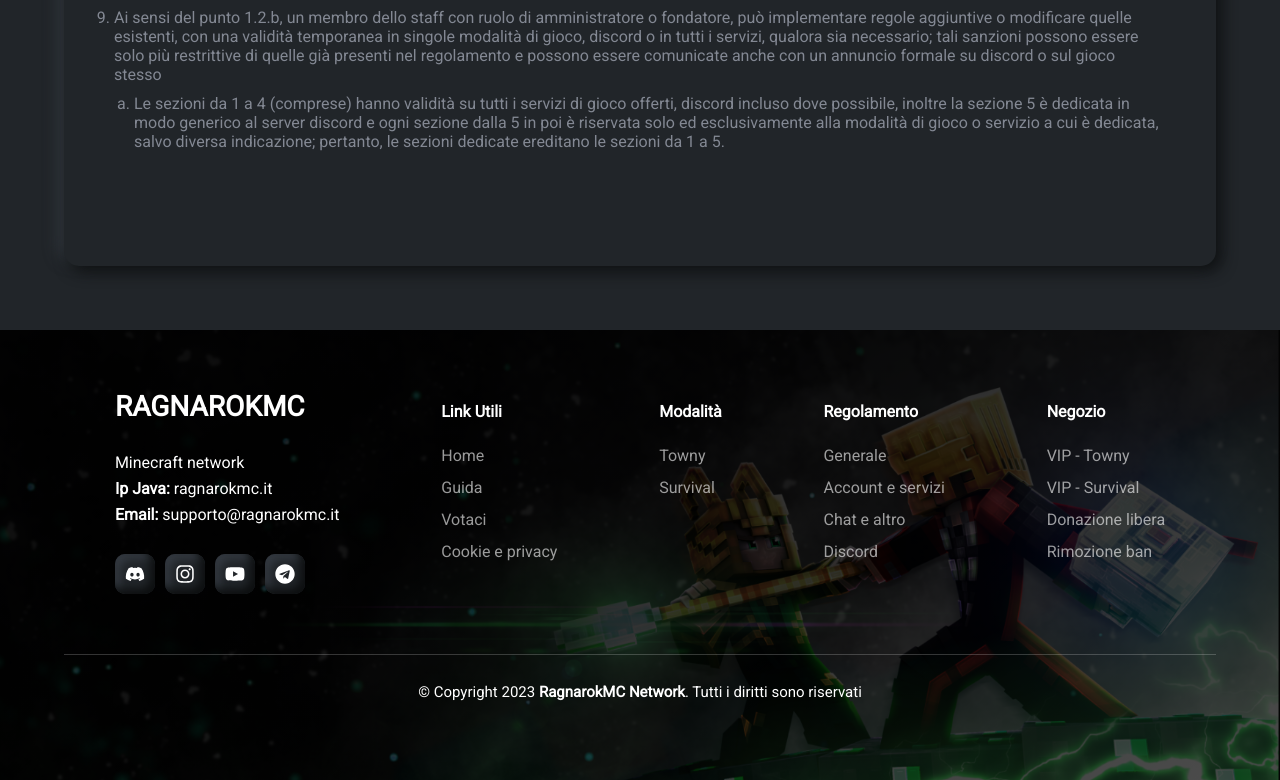
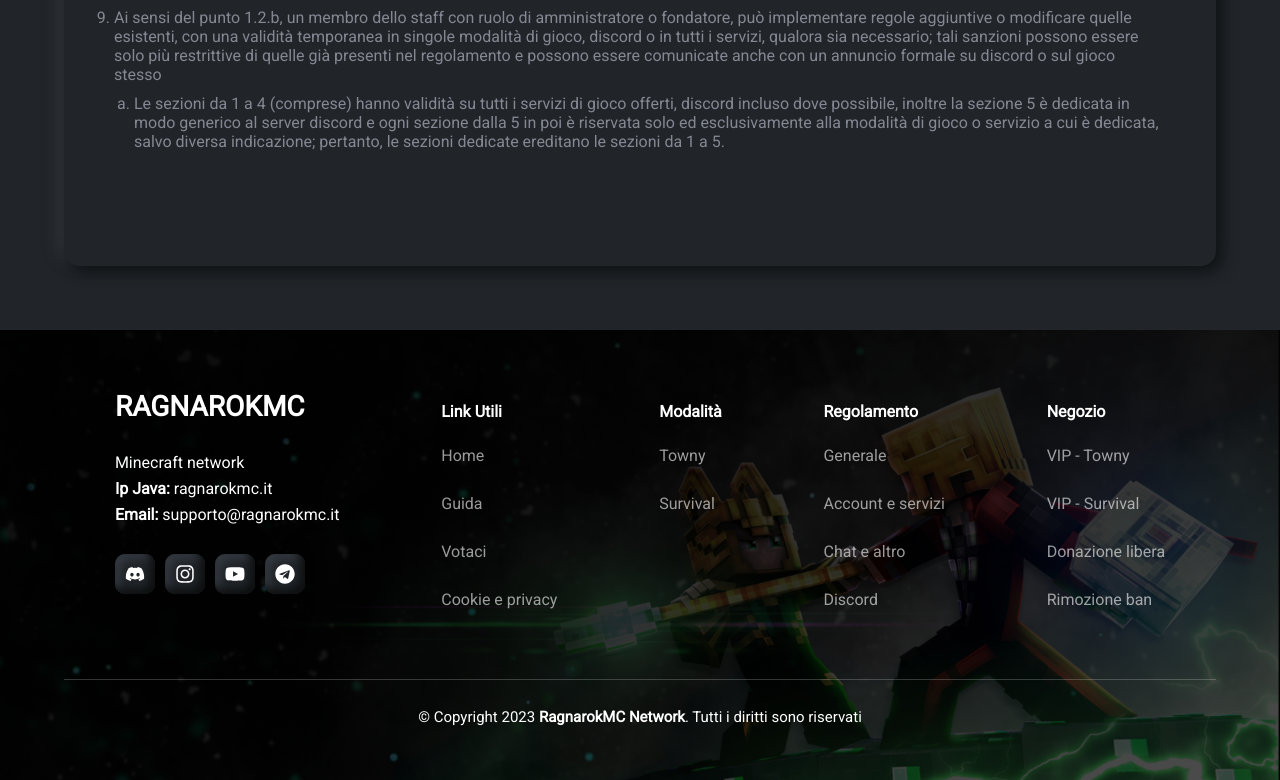
Before and after one commit to RagnarokMC-Network/website, a Next.js app: page /regolamento in a window 1280 px wide. Shown: the part 2585-3365 px from the top of the page. Built offline with nearby package versions, Linux system fonts and the light colour scheme.

Commit message:
+ Rules navigation, + Footer links

```diff
--- a/app/regolamento/page.tsx
+++ b/app/regolamento/page.tsx
@@ -1,6 +1,7 @@
 "use client";
 
-import { useState } from "react";
+import { usePathname, useSearchParams } from "next/navigation";
+import { useState, useEffect } from "react";
 
 import Hero from "@/components/Hero";
 import SectionDescriptor from "@/components/home/SectionDescriptor";
@@ -8,7 +9,34 @@ import SectionDescriptor from "@/components/home/SectionDescriptor";
 import styles from "./page.module.scss";
 
 const Regolamento = () => {
-  const [tab, setTab] = useState(0);
+  const searchParams = useSearchParams();
+  const section = searchParams.get("section");
+
+  const rulesTabs = [
+    "generale",
+    "account",
+    "chat",
+    "cheats",
+    "discord",
+    "towny",
+  ];
+
+  const [tab, setTab] = useState(
+    rulesTabs.indexOf(section ? section : "generale")
+  );
+
+  useEffect(() => {
+    if (section) {
+      let index = rulesTabs.indexOf(section);
+      setTab(index);
+    } else {
+      setTab(0);
+    }
+  }, []);
+
+  const changeTab = (id: number) => {
+    window.location.href = `/regolamento?section=${rulesTabs[id]}`;
+  };
 
   return (
     <main>
@@ -28,37 +56,37 @@ const Regolamento = () => {
           <div className={styles.tab}>
             <button
               className={tab == 0 ? styles.btnActive : ""}
-              onClick={() => setTab(0)}
+              onClick={() => changeTab(0)}
             >
               Generale
             </button>
             <button
               className={tab == 1 ? styles.btnActive : ""}
-              onClick={() => setTab(1)}
+              onClick={() => changeTab(1)}
             >
               Account e Servizi
             </button>
             <button
               className={tab == 2 ? styles.btnActive : ""}
-              onClick={() => setTab(2)}
+              onClick={() => changeTab(2)}
             >
               Chat e Altro
             </button>
             <button
               className={tab == 3 ? styles.btnActive : ""}
-              onClick={() => setTab(3)}
+              onClick={() => changeTab(3)}
             >
               Cheats e Bug
             </button>
             <button
               className={tab == 4 ? styles.btnActive : ""}
-              onClick={() => setTab(4)}
+              onClick={() => changeTab(4)}
             >
               Discord
             </button>
             <button
               className={tab == 5 ? styles.btnActive : ""}
-              onClick={() => setTab(5)}
+              onClick={() => changeTab(5)}
             >
               Towny
             </button>
--- a/app/staff/page.tsx
+++ b/app/staff/page.tsx
@@ -34,8 +34,6 @@ const getUsers = async () => {
       return el;
     }
   });
-
-  console.log(permNames);
 
   let res = permNames.sort(
     (a: any, b: any) =>
--- a/components/Footer.module.scss
+++ b/components/Footer.module.scss
@@ -43,7 +43,13 @@
           opacity: 0.8;
         }
 
-        svg {
+        a {
+          height: 20px;
+        }
+
+        svg,
+        a svg {
+          color: white;
           margin: auto;
         }
       }
@@ -60,13 +66,14 @@
     ul {
       margin-top: 25px;
       list-style: none;
-      color: $COLOR_QUINTERNARY;
 
-      li {
+      li a {
         cursor: pointer;
-        margin-bottom: 13px;
+        margin-bottom: 10px;
         transition: 0.15s;
         display: inline-block;
+        color: $COLOR_QUINTERNARY;
+        text-decoration: none;
 
         &:hover {
           transition: 0.15s;
--- a/components/Footer.tsx
+++ b/components/Footer.tsx
@@ -1,5 +1,6 @@
 "use client";
 
+import Link from "next/link";
 import Image from "next/image";
 
 import { FaDiscord, FaInstagram, FaYoutube, FaTelegram } from "react-icons/fa";
@@ -22,7 +23,9 @@ const Footer = () => {
 
           <ul className={styles.social}>
             <li>
-              <FaDiscord />
+              <Link href="https://discord.gg/8MMXHeT8Vm" target="_blank">
+                <FaDiscord />
+              </Link>
             </li>
             <li>
               <FaInstagram />
@@ -38,45 +41,81 @@ const Footer = () => {
         <div>
           <p>Link Utili</p>
           <ul>
-            <li>Home</li>
+            <li>
+              <Link href={"/"}>Home</Link>
+            </li>
             <br />
-            <li>Guida</li>
+            <li>
+              <Link href={"/"}>Guida</Link>
+            </li>
             <br />
-            <li>Votaci</li>
+            <li>
+              <Link href={"/"}>Votaci</Link>
+            </li>
             <br />
-            <li>Cookie e privacy</li>
+            <li>
+              <Link href={"/"}>Cookie e privacy</Link>
+            </li>
           </ul>
         </div>
         <div>
           <p>Modalità</p>
           <ul>
-            <li>Towny</li>
+            <li>
+              <Link href={"/"}>Towny</Link>
+            </li>
             <br />
-            <li>Survival</li>
+            <li>
+              <Link href={"/"}>Survival</Link>
+            </li>
           </ul>
         </div>
         <div>
           <p>Regolamento</p>
           <ul>
-            <li>Generale</li>
+            <li>
+              <Link href={"/regolamento?section=generale"}>Generale</Link>
+            </li>
             <br />
-            <li>Account e servizi</li>
+            <li>
+              <Link href={"/regolamento?section=account"}>
+                Account e servizi
+              </Link>
+            </li>
             <br />
-            <li>Chat e altro</li>
+            <li>
+              <Link href={"/regolamento?section=chat"}>Chat e altro</Link>
+            </li>
             <br />
-            <li>Discord</li>
+            <li>
+              <Link href={"/regolamento?section=discord"}>Discord</Link>
+            </li>
           </ul>
         </div>
         <div>
           <p>Negozio</p>
           <ul>
-            <li>VIP - Towny</li>
+            <li>
+              <Link href={"https://store.ragnarokmc.it/category/towny-vip"}>
+                VIP - Towny
+              </Link>
+            </li>
             <br />
-            <li>VIP - Survival</li>
+            <li>
+              <Link href={"https://store.ragnarokmc.it/category/vip"}>
+                VIP - Survival
+              </Link>
+            </li>
             <br />
-            <li>Donazione libera</li>
+            <li>
+              <Link href={"https://store.ragnarokmc.it/category/donazione"}>
+                Donazione libera
+              </Link>
+            </li>
             <br />
-            <li>Rimozione ban</li>
+            <li>
+              <Link href={"/"}>Rimozione ban</Link>
+            </li>
           </ul>
         </div>
       </div>
```
